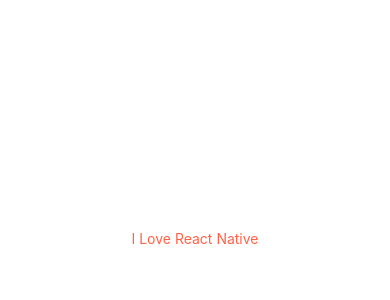
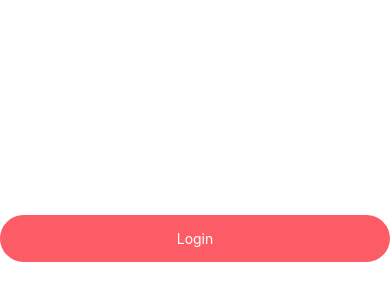
Before and after one commit to shubham18rastogi/DoneWithIt, a React Native app: screen / in a window 390 px wide. Shown: the part 184-484 px from the top of the page. Built offline with nearby package versions, Linux system fonts and the light colour scheme.

Commit message:
Custom Button Tag

```diff
--- a/App.js
+++ b/App.js
@@ -4,12 +4,13 @@
 import { View } from "react-native";
 
 import AppText from "./app/components/AppText";
+import AppButton from "./app/components/AppButton";
 
 export default function App() {
   console.log("App Executed");
   return (
     <View style={{ flex: 1, justifyContent: "center", alignItems: "center" }}>
-      <AppText>I Love React Native</AppText>
+      <AppButton title="Login" onPress={() => console.log("Clicked")} />
     </View>
   );
 }
--- /dev/null
+++ b/app/components/AppButton.js
@@ -0,0 +1,28 @@
+import React from "react";
+import { StyleSheet, Text, TouchableOpacity } from "react-native";
+
+import colors from "../config/colors";
+
+function AppButton({ title, onPress }) {
+  return (
+    <TouchableOpacity style={styles.button} onPress={onPress}>
+      <Text style={styles.text}>{title}</Text>
+    </TouchableOpacity>
+  );
+}
+
+const styles = StyleSheet.create({
+  button: {
+    backgroundColor: colors.primary,
+    borderRadius: 25,
+    justifyContent: "center",
+    alignItems: "center",
+    padding: 15,
+    width: "100%",
+  },
+  text: {
+    color: colors.white,
+  },
+});
+
+export default AppButton;
--- a/app/config/colors.js
+++ b/app/config/colors.js
@@ -2,4 +2,5 @@
   primary: "#fc5c65",
   secondary: "#4ecdc4",
   black: "#000",
+  white: "#fff",
 };
```
